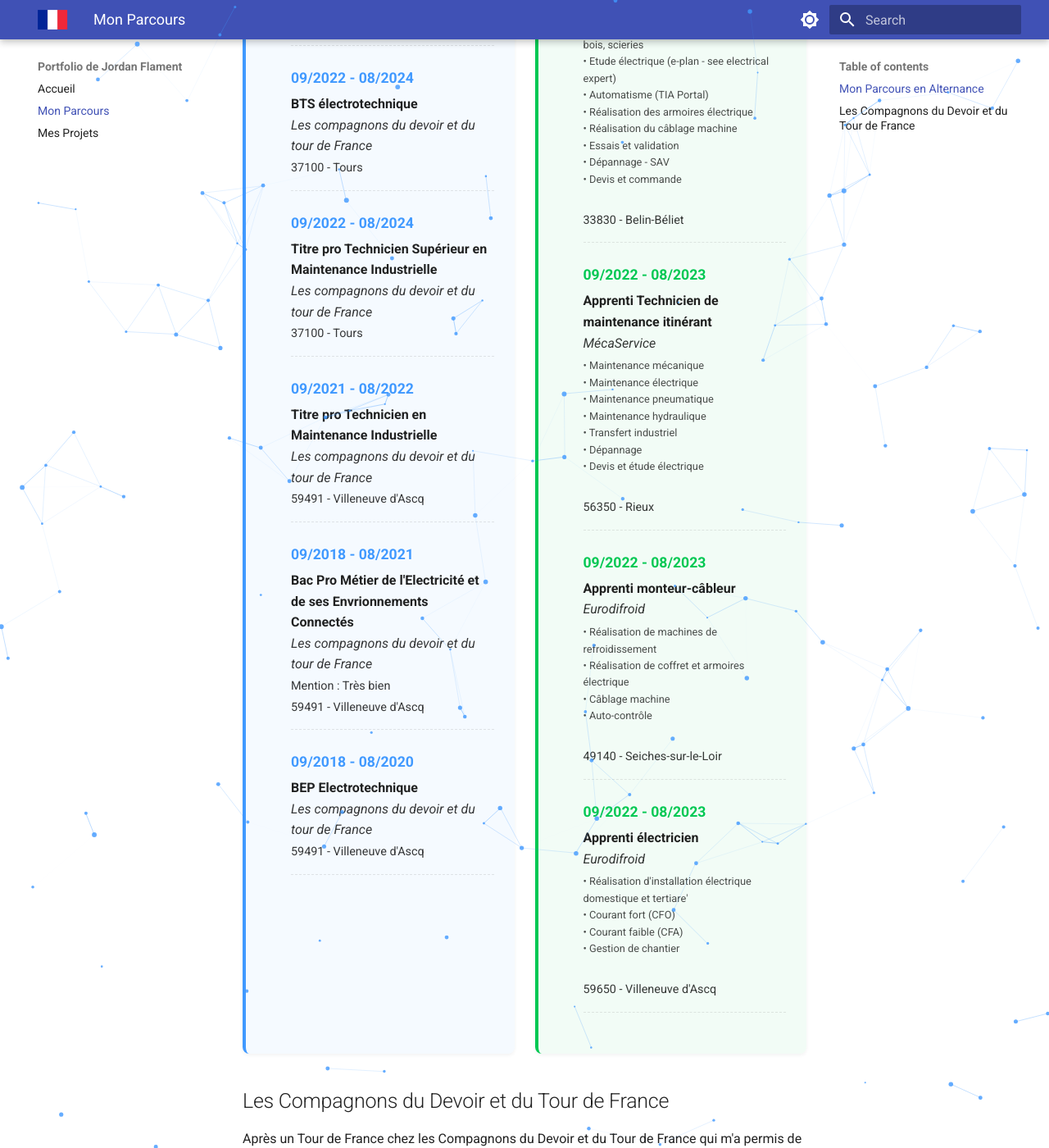
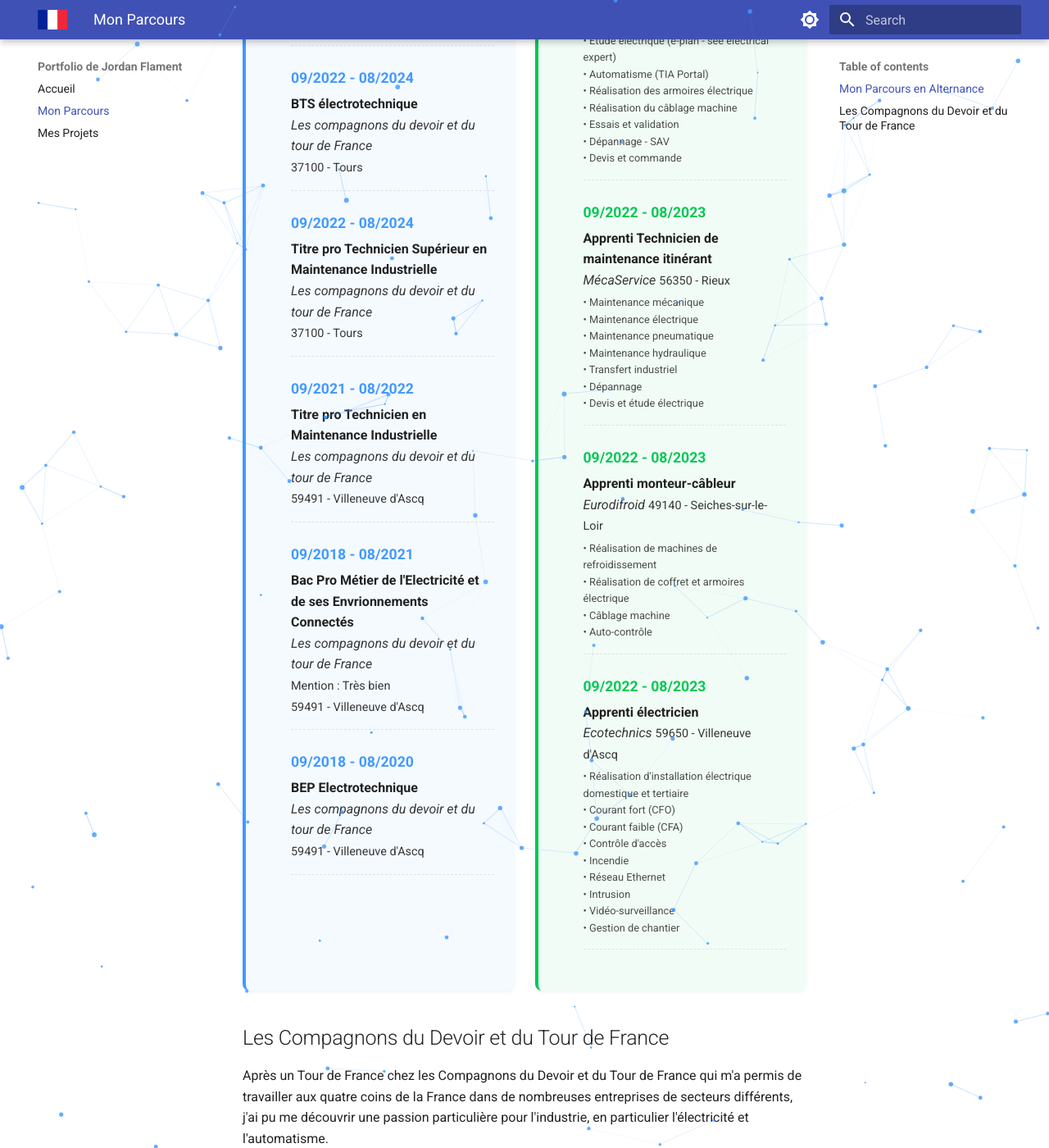
Before and after one commit to jordan-flament/jordan-flament.github.io, an MkDocs documentation site: the page built from docs/parcours.md, in a window 1280 px wide and 1400 px high, scrolled down 777 px. Shown: the whole window at 82% size. Built offline with MkDocs 1.6.1 and Material for MkDocs 9.7.7, drawn with Linux system fonts in a browser that asks for light colours; some of the changed text lies outside the part shown.

Commit message:
MAJ parcours graphique V8

```diff
--- a/docs/parcours.md
+++ b/docs/parcours.md
@@ -74,40 +74,40 @@
         <span style="font-weight: bold; display: block; font-size: 1.1em; color: #00c853;">09/2024 - En cours</span>
         <span style="font-weight: 600; display: block; margin-top: 5px;">Apprenti Automaticien</span>
         <span style="font-style: italic; opacity: 0.9;">Pouchain SAS</span>
+        <span style="font-style: normal; font-size: 0.9em; opacity: 0.9;">59553 - Cuincy</span>
         <small style="display: block; margin-top: 5px; opacity: 0.8;">• Programmation d'automates :<br>• TIA Portal, Step 7, PCS7<br>• EcoStructure, Unity pro, PL7-pro <br> • PcVue <br> • PnozMultiConfigurator </small>
-        <span style="font-style: normal; font-size: 0.9em; opacity: 0.9;">59553 - Cuincy</span>
+
       </li>
       <li style="margin-bottom: 25px; border-bottom: 1px dashed rgba(128,128,128,0.2); padding-bottom: 15px;">
         <span style="font-weight: bold; display: block; font-size: 1.1em; color: #00c853;">09/2023 - 08/2024</span>
         <span style="font-weight: 600; display: block; margin-top: 5px;">Apprenti Electrotechnicien</span>
         <span style="font-style: italic; opacity: 0.9;">SGM Industry</span>
-        <small style="display: block; margin-top: 5px; opacity: 0.8;">• Réalisation de machines pour des parcs à bois, scieries <br> • Etude électrique (e-plan - see electrical expert) <br> • Automatisme (TIA Portal) <br> • Réalisation des armoires électrique<br> • Réalisation du câblage machine <br> • Essais et validation <br> • Dépannage - SAV <br> • Devis et commande </small><br>
         <span style="font-style: normal; font-size: 0.9em; opacity: 0.9;">33830 - Belin-Béliet</span>
+        <small style="display: block; margin-top: 5px; opacity: 0.8;">• Réalisation de machines pour des parcs à bois, scieries <br> • Etude électrique (e-plan - see electrical expert) <br> • Automatisme (TIA Portal) <br> • Réalisation des armoires électrique<br> • Réalisation du câblage machine <br> • Essais et validation <br> • Dépannage - SAV <br> • Devis et commande </small>
       </li>
       <li style="margin-bottom: 25px; border-bottom: 1px dashed rgba(128,128,128,0.2); padding-bottom: 15px;">
         <span style="font-weight: bold; display: block; font-size: 1.1em; color: #00c853;">09/2022 - 08/2023</span>
         <span style="font-weight: 600; display: block; margin-top: 5px;">Apprenti Technicien de maintenance itinérant</span>
         <span style="font-style: italic; opacity: 0.9;">MécaService</span>
-        <small style="display: block; margin-top: 5px; opacity: 0.8;">• Maintenance mécanique <br> • Maintenance électrique <br> • Maintenance pneumatique <br> • Maintenance hydraulique <br> • Transfert industriel <br> • Dépannage <br> • Devis et  étude électrique </small><br>
         <span style="font-style: normal; font-size: 0.9em; opacity: 0.9;">56350 - Rieux</span>
+        <small style="display: block; margin-top: 5px; opacity: 0.8;">• Maintenance mécanique <br> • Maintenance électrique <br> • Maintenance pneumatique <br> • Maintenance hydraulique <br> • Transfert industriel <br> • Dépannage <br> • Devis et  étude électrique </small>
       </li>
       <li style="margin-bottom: 25px; border-bottom: 1px dashed rgba(128,128,128,0.2); padding-bottom: 15px;">
         <span style="font-weight: bold; display: block; font-size: 1.1em; color: #00c853;">09/2022 - 08/2023</span>
         <span style="font-weight: 600; display: block; margin-top: 5px;">Apprenti monteur-câbleur</span>
         <span style="font-style: italic; opacity: 0.9;">Eurodifroid</span>
-        <small style="display: block; margin-top: 5px; opacity: 0.8;">• Réalisation de machines de refroidissement <br> • Réalisation de coffret et armoires électrique <br> • Câblage machine <br> • Auto-contrôle</small><br>
         <span style="font-style: normal; font-size: 0.9em; opacity: 0.9;">49140 - Seiches-sur-le-Loir</span>
+        <small style="display: block; margin-top: 5px; opacity: 0.8;">• Réalisation de machines de refroidissement <br> • Réalisation de coffret et armoires électrique <br> • Câblage machine <br> • Auto-contrôle</small>
       </li>
       <li style="margin-bottom: 25px; border-bottom: 1px dashed rgba(128,128,128,0.2); padding-bottom: 15px;">
         <span style="font-weight: bold; display: block; font-size: 1.1em; color: #00c853;">09/2022 - 08/2023</span>
         <span style="font-weight: 600; display: block; margin-top: 5px;">Apprenti électricien</span>
-        <span style="font-style: italic; opacity: 0.9;">Eurodifroid</span>
-        <small style="display: block; margin-top: 5px; opacity: 0.8;">• Réalisation d'installation électrique domestique et tertiare'<br> • Courant fort (CFO) <br> • Courant faible (CFA)<br> • Gestion de chantier </small><br>
+        <span style="font-style: italic; opacity: 0.9;">Ecotechnics</span>
         <span style="font-style: normal; font-size: 0.9em; opacity: 0.9;">59650 - Villeneuve d'Ascq</span>
+        <small style="display: block; margin-top: 5px; opacity: 0.8;">• Réalisation d'installation électrique domestique et tertiaire<br> • Courant fort (CFO) <br> • Courant faible (CFA) <br> • Contrôle d'accès <br> • Incendie <br> • Réseau Ethernet <br> • Intrusion <br> • Vidéo-surveillance <br> • Gestion de chantier </small>
       </li>
     </ul>
   </div>
-
 </div>
 
 ## Les Compagnons du Devoir et du Tour de France
```
